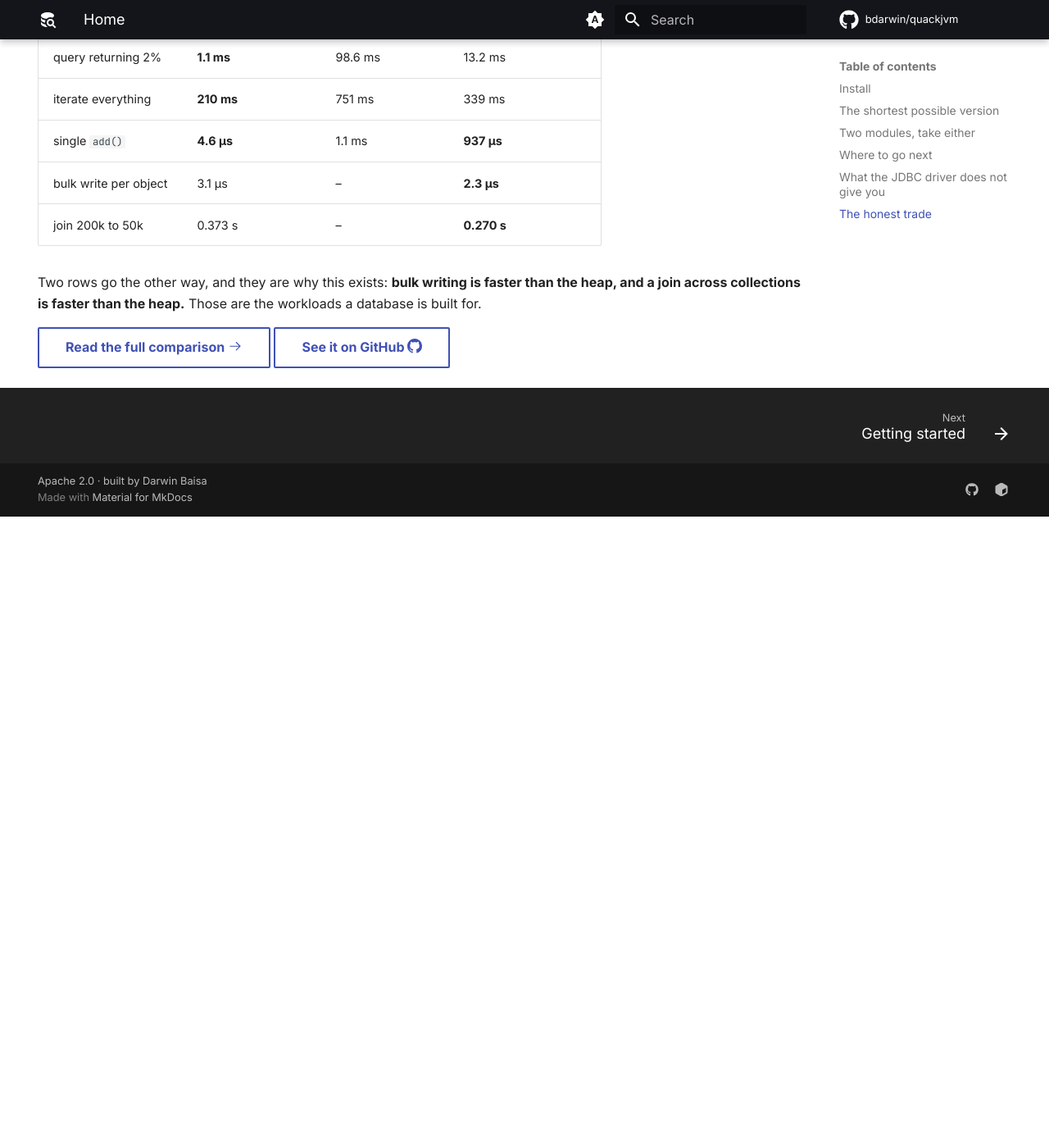
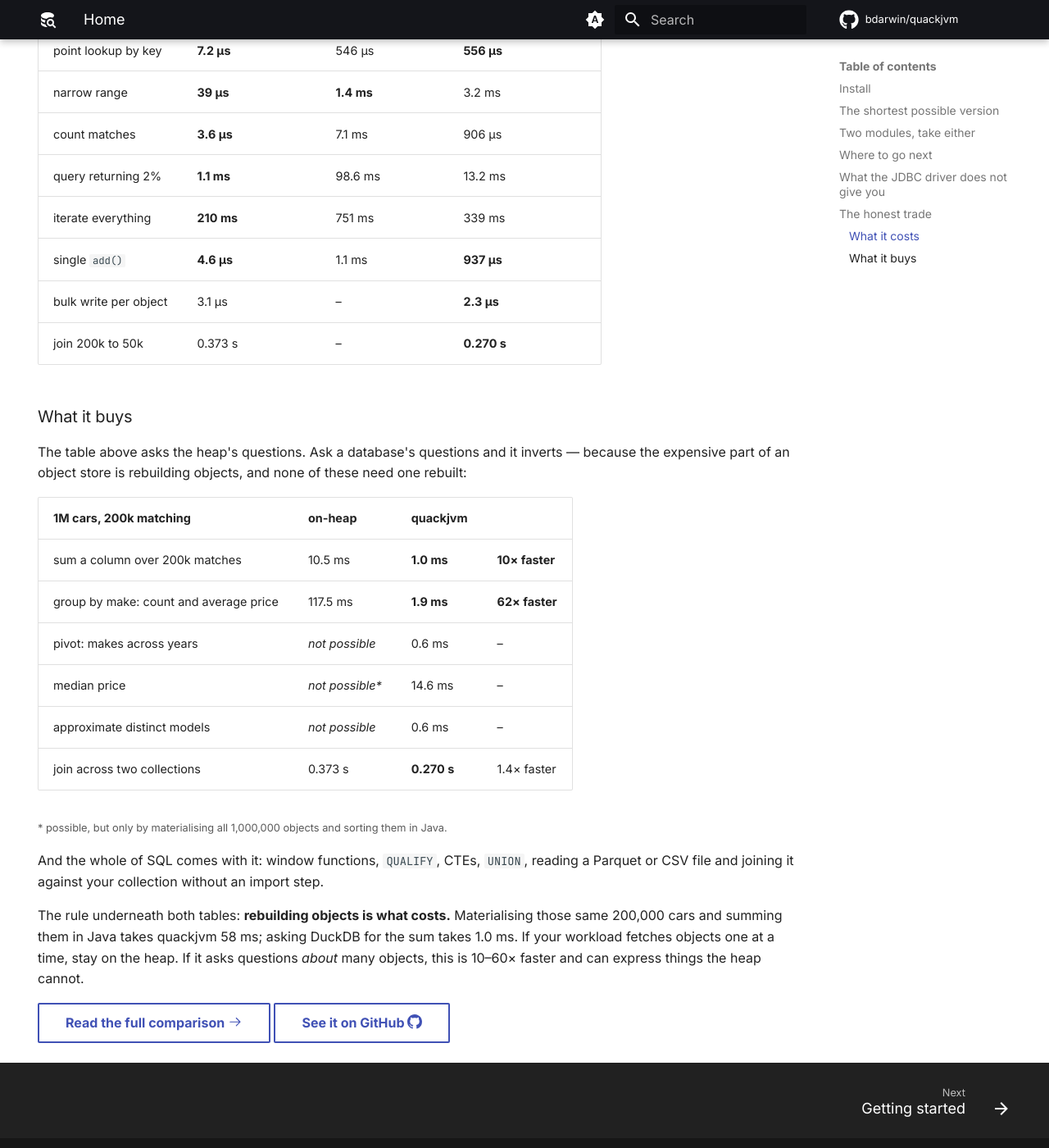
Before and after one commit to bdarwin/quackjvm, an MkDocs documentation site: the page built from docs/index.md, in a window 1280 px wide and 1400 px high, scrolled down 3426 px. Shown: the whole window at 82% size. Built offline with MkDocs 1.6.1 and Material for MkDocs 9.7.7, drawn with Linux system fonts in a browser that asks for light colours; comment, search, counter and statistics services are not loaded; before the commit the page ends 4056 px from its top, so only the background shows below that; some of the changed text lies outside the part shown.

Commit message:
Show the other half of the trade
Every comparison in the docs asked the heap's questions - fetch this
object, fetch these objects - and on those the heap wins and there is no
argument. But that framing reads as pure loss, and it is not what the
thing is for.

Measured on the same million objects, against an on-heap CQEngine
collection holding them: summing a column over 200,000 matches is 10.5 ms
on the heap and 1.0 ms here; grouping by make with a count and an average
is 117.5 ms and 1.9 ms. A pivot, a median and an approximate distinct
count have no on-heap equivalent at all and run in under 15 ms.

Note the first row is not quackjvm beating itself - materialising those
objects and summing them in Java takes 58 ms here. It is ten times
faster than the heap, which already has the objects in hand. Rebuilding
objects is what costs, and an aggregate rebuilds none.

The landing page, README and migration guide now carry both halves, and
the aggregate numbers are re-measured against the heap rather than
against quackjvm doing it the slow way.

Also documents why a point lookup costs what it does, which was not
written down anywhere: DuckDB sequentially scans a table even for an
equality on its primary key. 224 us on a million rows with a primary
key, 233 us with no key, 254 us with an explicit ART index - adding one
makes it slower. No index will fix it; it is what an analytical engine
is. The tuning page's ART advice now distinguishes attribute index
tables, where ART does help, from the object table, where it cannot.

```diff
--- a/docs/index.md
+++ b/docs/index.md
@@ -148,11 +148,18 @@ Measured against `duckdb_jdbc` 1.4.1, and the reason this project exists:
 
 ## The honest trade
 
-!!! warning "This is a memory trade, not a speed one"
+There are two halves to this and most comparisons only show one.
 
-    On-heap CQEngine wins every single-collection query, and it is not close — between 80× and
-    250× on the small ones. No amount of tuning changes that: a pointer dereference beats a
-    database query. **Take this when memory is your constraint, not when latency is.**
+### What it costs
+
+!!! warning "Point queries are a memory trade, not a speed one"
+
+    On-heap CQEngine wins every small single-collection query, and it is not close — between 80×
+    and 250×. No amount of tuning changes that, and the reason is structural: **DuckDB sequentially
+    scans a table even for an equality on its primary key.** It does not use the index. A one-row
+    lookup on a million rows costs 224 µs with a primary key, 233 µs with no key, and 254 µs with
+    an explicit ART index. It is an analytical engine, and a pointer dereference beats it every
+    time.
 
 1,000,000 objects, three indexed attributes, JDK 25 / Apple Silicon, `memory_limit=256MB`. Memory
 is process RSS, because DuckDB and SQLite both keep their data in native memory that
@@ -173,9 +180,29 @@ is process RSS, because DuckDB and SQLite both keep their data in native memory
 | bulk write per object | 3.1 µs | – | **2.3 µs** |
 | join 200k to 50k | 0.373 s | – | **0.270 s** |
 
-Two rows go the other way, and they are why this exists: **bulk writing is faster than the heap,
-and a join across collections is faster than the heap.** Those are the workloads a database is
-built for.
+### What it buys
+
+The table above asks the heap's questions. Ask a database's questions and it inverts — because the
+expensive part of an object store is rebuilding objects, and none of these need one rebuilt:
+
+| 1M cars, 200k matching | on-heap | quackjvm | |
+|---|---|---|---|
+| sum a column over 200k matches | 10.5 ms | **1.0 ms** | **10× faster** |
+| group by make: count and average price | 117.5 ms | **1.9 ms** | **62× faster** |
+| pivot: makes across years | *not possible* | 0.6 ms | – |
+| median price | *not possible\** | 14.6 ms | – |
+| approximate distinct models | *not possible* | 0.6 ms | – |
+| join across two collections | 0.373 s | **0.270 s** | 1.4× faster |
+
+<small>\* possible, but only by materialising all 1,000,000 objects and sorting them in Java.</small>
+
+And the whole of SQL comes with it: window functions, `QUALIFY`, CTEs, `UNION`, reading a Parquet
+or CSV file and joining it against your collection without an import step.
+
+The rule underneath both tables: **rebuilding objects is what costs.** Materialising those same
+200,000 cars and summing them in Java takes quackjvm 58 ms; asking DuckDB for the sum takes 1.0 ms.
+If your workload fetches objects one at a time, stay on the heap. If it asks questions *about* many
+objects, this is 10–60× faster and can express things the heap cannot.
 
 [Read the full comparison :octicons-arrow-right-24:](migrating.md#what-you-are-actually-trading){ .md-button }
 [See it on GitHub :octicons-mark-github-16:](https://github.com/bdarwin/quackjvm){ .md-button }
```
Also changed, not shown: README.md (+27 -12 lines), docs/aggregates.md (+15 -7 lines), docs/migrating.md (+20 -4 lines), docs/querying.md (+18 -0 lines), docs/tuning.md (+9 -3 lines).
